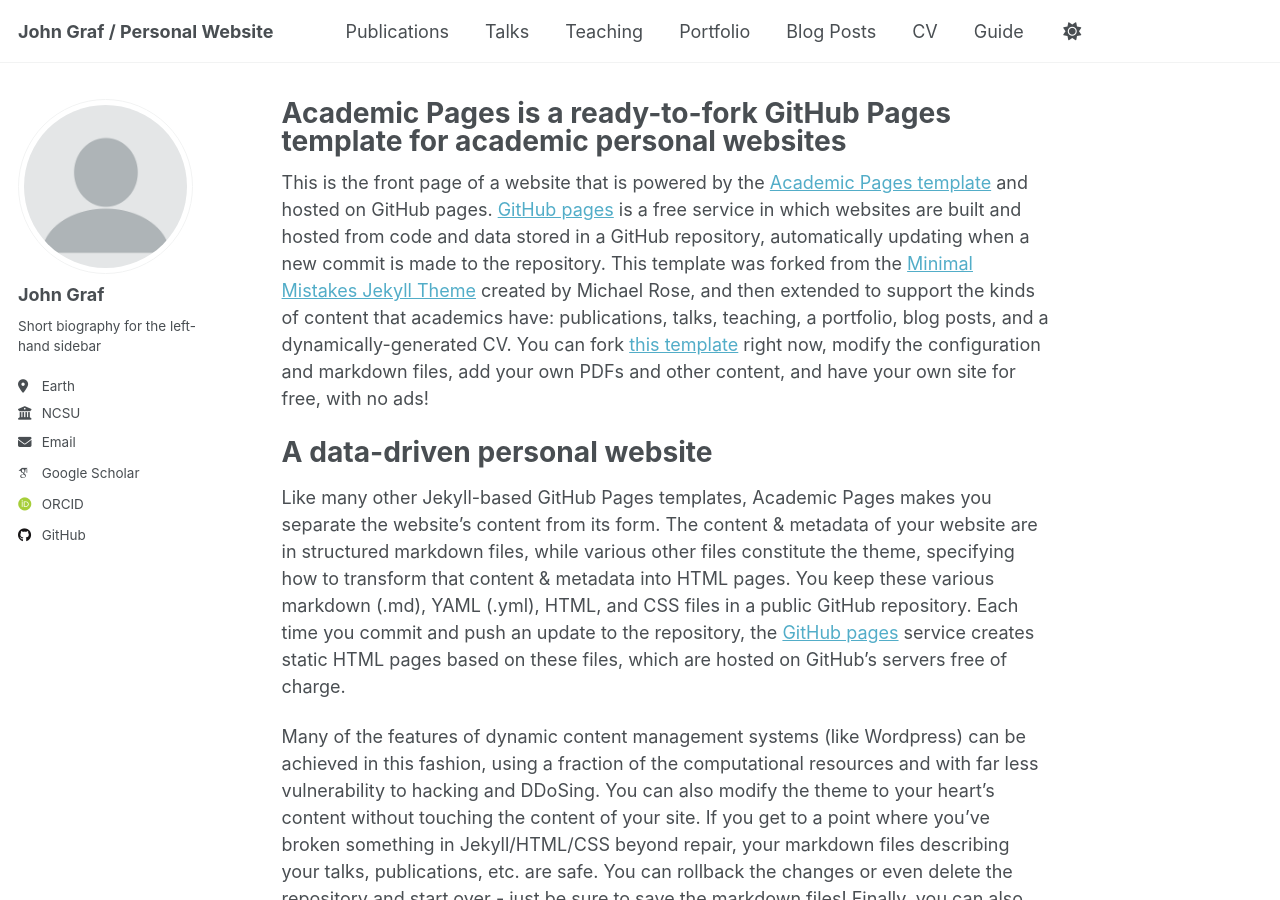
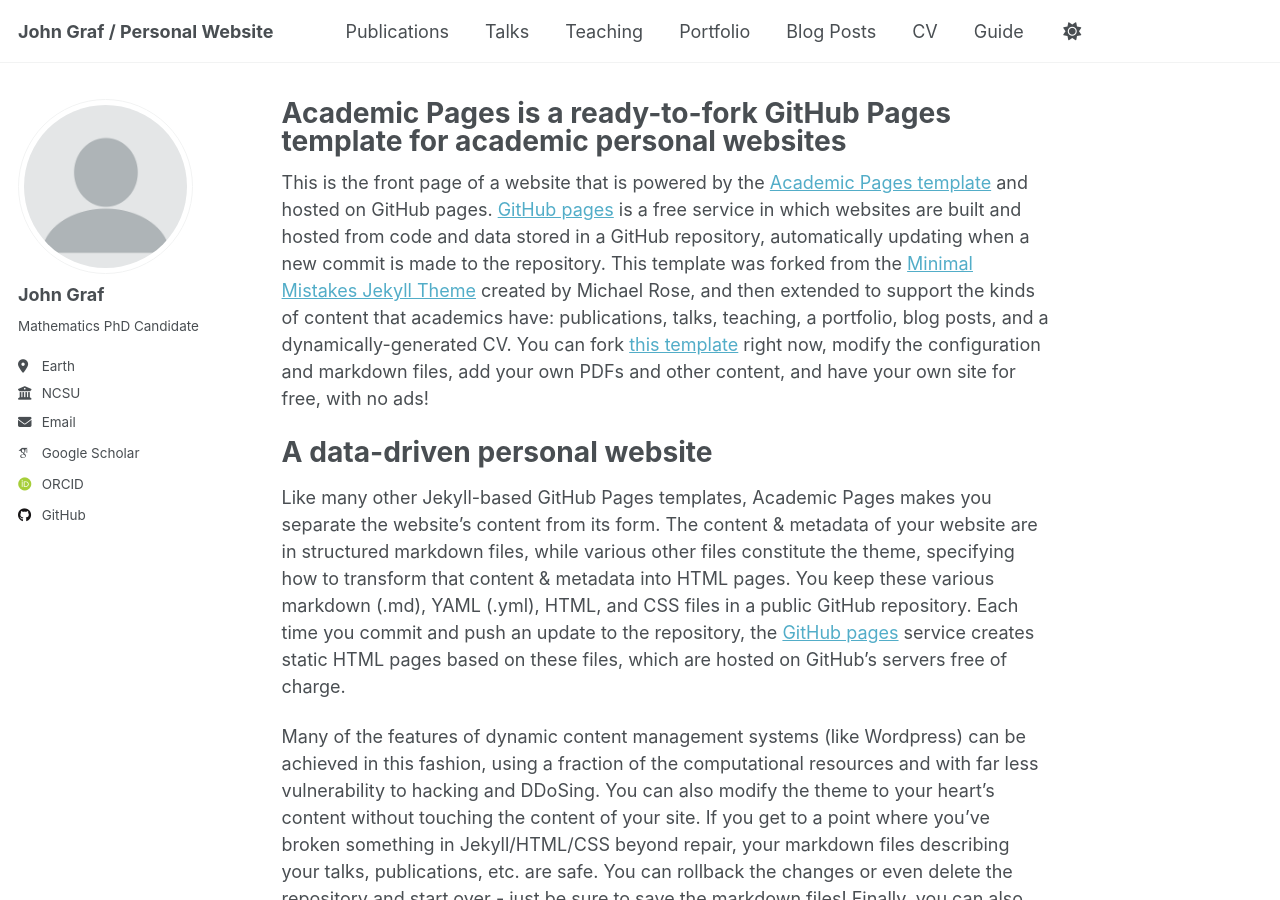
Before and after one commit to j-graf/j-graf.github.io, a Jekyll site: the page built from _pages/about.md, in a window 1280 px wide and 900 px high. Built offline with Jekyll 4.4.1, drawn with Linux system fonts in a browser that asks for light colours; some web fonts are replaced.

Commit message:
Update _config.yml

```diff
--- a/_config.yml
+++ b/_config.yml
@@ -25,7 +25,7 @@
   avatar           : "profile.png"
   name             : "John Graf"
   pronouns         : # example: "she/her"
-  bio              : "Short biography for the left-hand sidebar"
+  bio              : "Mathematics PhD Candidate"
   location         : "Earth"
   employer         : "NCSU"
   uri              : # URL
```
